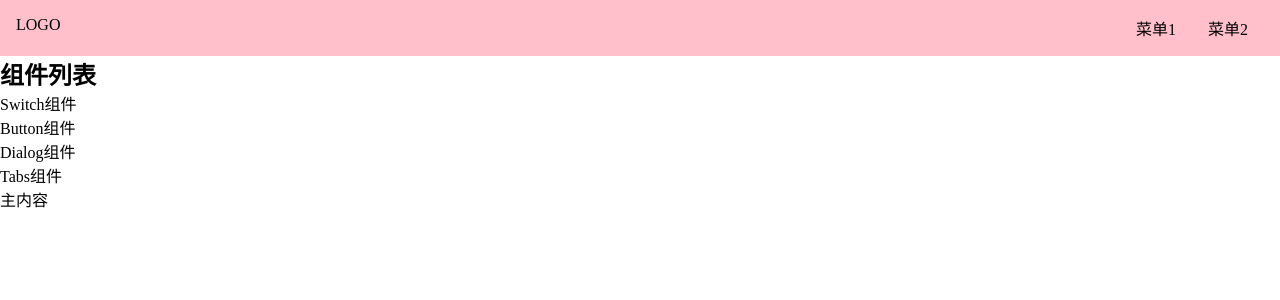
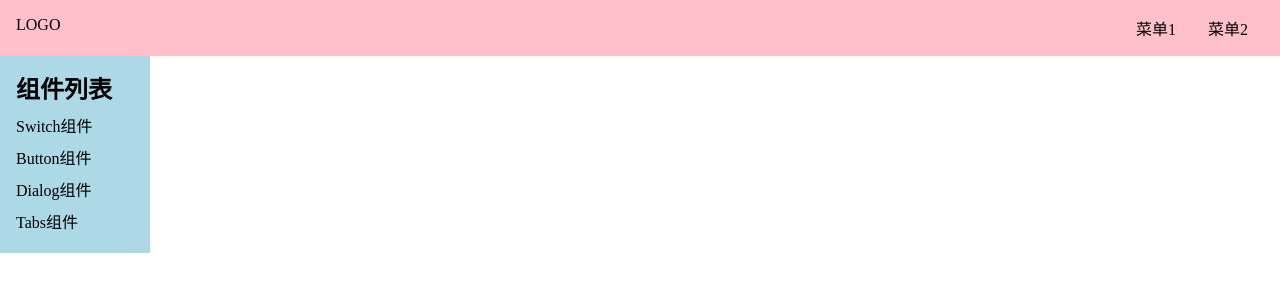
Before and after one commit to a985987819/MyWheels, a Vue app in the folder wheel-1/: page /#/Doc in a window 1280 px wide. Shown: the top 300 px of the page. Built offline with nearby package versions, Linux system fonts and the light colour scheme.

Commit message:
调节topnav和aside的位置关系

```diff
--- a/wheel-1/src/components/Topnav.vue
+++ b/wheel-1/src/components/Topnav.vue
@@ -18,7 +18,8 @@
         background: pink;
         display: flex;
         padding: 16px;
-
+position: relative;
+        z-index: 10;
         > .logo {
             max-width: 6em;
             margin-right: auto;
--- a/wheel-1/src/index.scss
+++ b/wheel-1/src/index.scss
@@ -14,6 +14,9 @@
     border-bottom: 1px solid;
     cursor: pointer;
   }
+  h1,h2,h3,h4,h5,h6{
+    font-weight: normal;
+  }
   body {
     font-size: 16px;
     // 为什么这样写 font-family
--- a/wheel-1/src/views/Doc.vue
+++ b/wheel-1/src/views/Doc.vue
@@ -29,3 +29,22 @@
         components: {Topnav}
     }
 </script>
+<style lang="scss" scoped>
+    aside {
+        background: lightblue;
+        width: 150px;
+        padding: 16px;
+        position: fixed;
+        top: 0;
+        left: 0;
+        padding-top: 70px;
+        > h2 {
+            margin-bottom: 4px;
+        }
+        > ol {
+            > li {
+                padding: 4px 0;
+            }
+        }
+    }
+</style>
```
